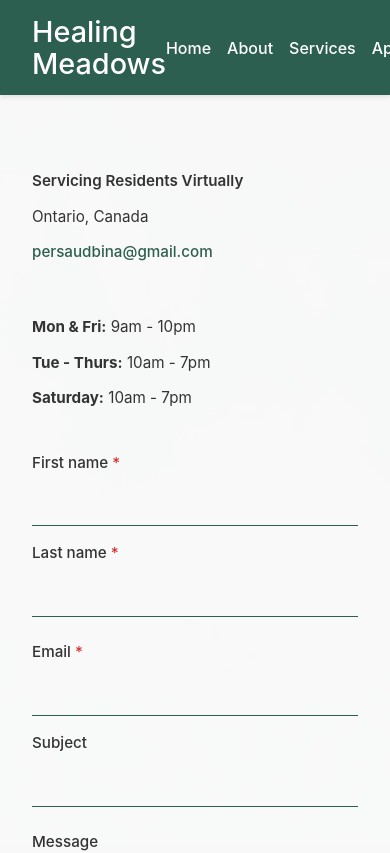
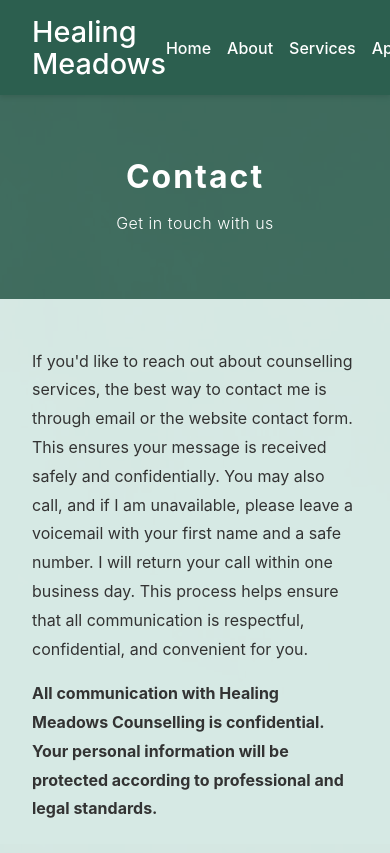
Before and after one commit to DeneshBP/HealingMeadowsSite, a React (Vite) app in the folder frontend/: page /contact in a window 390 px wide. Shown: the top 853 px of the page. Built offline with nearby package versions, Linux system fonts and the light colour scheme.

Commit message:
added contact page and routes for nav

```diff
--- a/frontend/src/App.jsx
+++ b/frontend/src/App.jsx
@@ -7,6 +7,7 @@ import ContactInfo from "./components/ContactInfo";
 import Home from "./pages/Home";
 import Services from "./pages/Services";
 import TherapeuticApproach from "./pages/TherapeuticApproach";
+import Contact from "./pages/Contact";
 import Therapists from "./pages/Therapists";
 
 function App() {
@@ -15,9 +16,10 @@ function App() {
       <NavBar />
       <Routes>
         <Route path="/" element={<Home />} />
+        <Route path="/therapist" element={<Therapists />} />
         <Route path="/services" element={<Services />} />
         <Route path="/therapeutic-approach" element={<TherapeuticApproach />} />
-        <Route path="/therapist" element={<Therapists />} />
+        <Route path="/contact" element={<Contact />} />
       </Routes>
       <ContactInfo />
       <Footer />
--- a/frontend/src/components/ContactInfo.jsx
+++ b/frontend/src/components/ContactInfo.jsx
@@ -7,8 +7,9 @@ function ContactInfo() {
         <div className="contact-left">
           <div className="contact-info-block">
             <p className="service-title">Servicing Residents Virtually</p>
-            <p>Ontario, Canada</p>
-            <p><a href="mailto:persaudbina@gmail.com">persaudbina@gmail.com</a></p>
+            <p>Location: Ontario, Canada</p>
+            <p>Email: <a href="mailto:persaudbina@gmail.com">persaudbina@gmail.com</a></p>
+            <p>Phone: 647-539-7269</p>
           </div>
         </div>
         <div className="contact-middle">
--- a/frontend/src/components/NavBar.jsx
+++ b/frontend/src/components/NavBar.jsx
@@ -10,7 +10,7 @@ function NavBar() {
                 <li><Link to="/therapist">About</Link></li>
                 <li><Link to="/services">Services</Link></li>
                 <li><Link to="/therapeutic-approach">Approach</Link></li>
-                <li><a href="#contact">Contact</a></li>
+                <li><Link to="/contact">Contact</Link></li>
             </ul>
         </nav>
     );
--- /dev/null
+++ b/frontend/src/css/Contact.css
@@ -0,0 +1,71 @@
+/* Contact Page Container */
+.contact-page-container {
+  max-width: 100%;
+  margin: 0;
+  padding: 0;
+}
+
+/* Contact Page Hero Section */
+.contact-page-hero {
+  padding: 4rem 2rem;
+  background-color: rgba(44, 95, 79, 0.85);
+  color: white;
+  text-align: center;
+}
+
+.contact-page-hero h1 {
+  font-size: 3rem;
+  font-weight: 700;
+  margin: 0 0 1rem 0;
+  letter-spacing: 2px;
+}
+
+.contact-page-hero p {
+  font-size: 1.2rem;
+  margin: 0;
+  font-weight: 300;
+  letter-spacing: 0.5px;
+}
+
+/* Contact Info Page Section */
+.contact-info-page-section {
+  padding: 4rem 2rem;
+  background-color: rgba(220, 240, 235, 0.85);
+  display: flex;
+  align-items: flex-start;
+  justify-content: center;
+  padding-top: 3rem;
+}
+
+.contact-info-page-content {
+  max-width: 900px;
+  width: 100%;
+}
+
+.contact-info-page-content p {
+  font-size: 1.1rem;
+  color: #333;
+  line-height: 1.8;
+  text-align: justify;
+}
+
+/* Responsive Design */
+@media (max-width: 768px) {
+  .contact-page-hero h1 {
+    font-size: 2rem;
+  }
+
+  .contact-page-hero p {
+    font-size: 1rem;
+  }
+
+  .contact-info-page-section {
+    min-height: auto;
+    padding: 2rem;
+  }
+
+  .contact-info-page-content p {
+    font-size: 1rem;
+    text-align: left;
+  }
+}
--- a/frontend/src/css/Therapists.css
+++ b/frontend/src/css/Therapists.css
@@ -1,5 +1,27 @@
 .therapist-page {
   padding: 0;
+}
+
+/* Therapist Page Hero Section */
+.therapist-page-hero {
+  padding: 4rem 2rem;
+  background-color: rgba(44, 95, 79, 0.85);
+  color: white;
+  text-align: center;
+}
+
+.therapist-page-hero h1 {
+  font-size: 3rem;
+  font-weight: 700;
+  margin: 0 0 1rem 0;
+  letter-spacing: 2px;
+}
+
+.therapist-page-hero p {
+  font-size: 1.2rem;
+  margin: 0;
+  font-weight: 300;
+  letter-spacing: 0.5px;
 }
 
 .therapist-header {
@@ -8,7 +30,7 @@
   text-align: center;
 }
 
-.therapist-header h1 {
+.therapist-header h2 {
   font-size: 2.5rem;
   color: #000;
   margin: 0;
@@ -16,7 +38,7 @@
 }
 
 .therapist-bio {
-  padding: 3rem 2rem;
+  padding: 1rem 2rem;
   background-color: rgba(212, 229, 217, 0.95);
   width: 100%;
 }
@@ -77,6 +99,14 @@
 }
 
 @media (max-width: 768px) {
+  .therapist-page-hero h1 {
+    font-size: 2rem;
+  }
+
+  .therapist-page-hero p {
+    font-size: 1rem;
+  }
+
   .approach-wrapper {
     flex-direction: column;
     gap: 2rem;
--- /dev/null
+++ b/frontend/src/pages/Contact.jsx
@@ -0,0 +1,37 @@
+import '../css/Contact.css';
+import { useEffect } from 'react';
+
+function Contact() {
+  useEffect(() => {
+    window.scrollTo(0, 0);
+  }, []);
+
+  return (
+    <div className="contact-page-container">
+      {/* Page Hero Section */}
+      <section className="contact-page-hero">
+        <h1>Contact</h1>
+        <p>Get in touch with us</p>
+      </section>
+
+      {/* Contact Information Section */}
+      <section className="contact-info-page-section">
+        <div className="contact-info-page-content">
+          <p>
+            If you'd like to reach out about counselling services, the best way to contact me is through
+            email or the website contact form. This ensures your message is received safely and confidentially.
+            You may also call, and if I am unavailable, please leave a voicemail with your first name and a
+            safe number. I will return your call within one business day. This process helps ensure that all
+            communication is respectful, confidential, and convenient for you.
+          </p>
+          <p>
+            <b>All communication with Healing Meadows Counselling is confidential. Your personal information
+            will be protected according to professional and legal standards.</b>
+          </p>
+        </div>
+      </section>
+    </div>
+  );
+}
+
+export default Contact;
--- a/frontend/src/pages/Therapists.jsx
+++ b/frontend/src/pages/Therapists.jsx
@@ -9,8 +9,12 @@ function Therapists() {
 
   return (
     <div className="therapist-page">
+      <section className="therapist-page-hero">
+        <h1>Meet the Therapist</h1>
+      </section>
+
       <section className="therapist-header">
-        <h1>Bina Persaud RP(Qualifying)</h1>
+        <h2>Bina Persaud RP(Qualifying)</h2>
       </section>
 
       <section className="therapist-bio">
```
